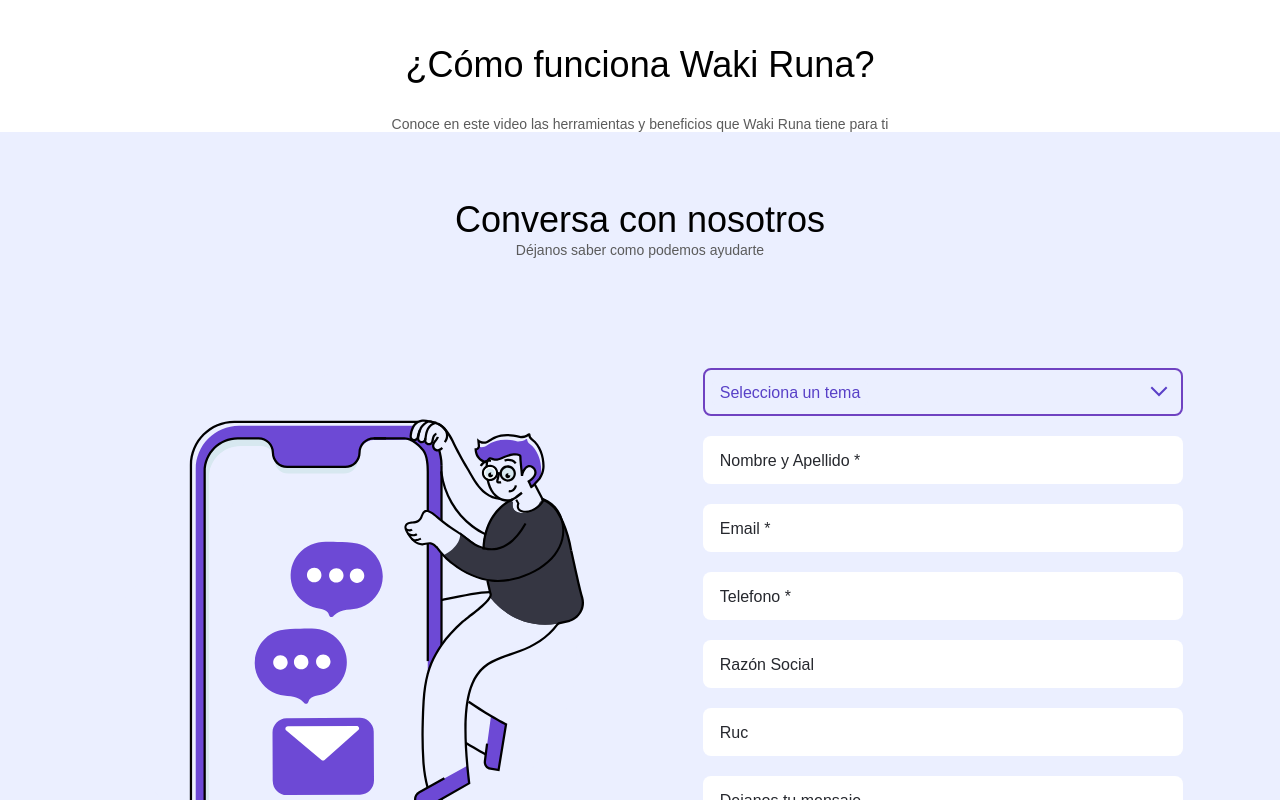
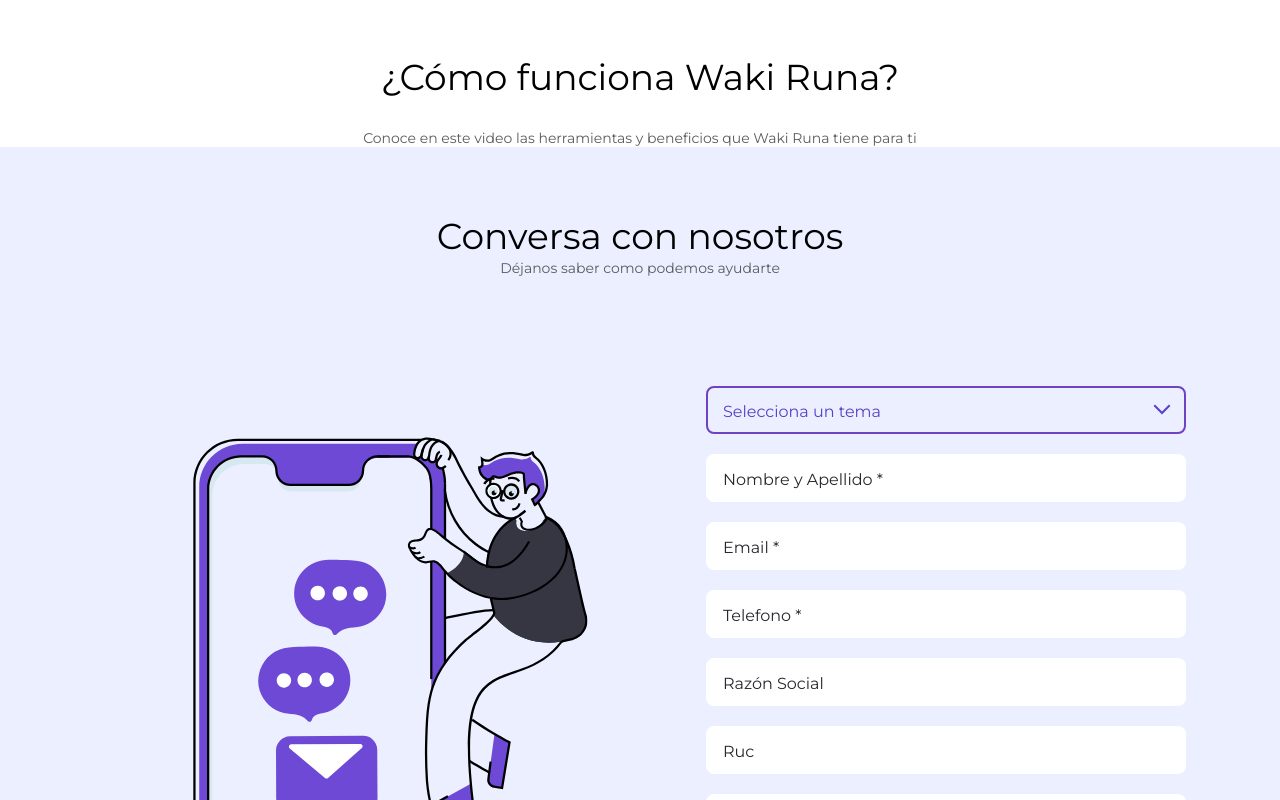
Before and after one commit to codeswift-services/web-waky-runa, a Next.js app: page / in a window 1280 px wide. Shown: the part 1360-2160 px from the top of the page. Built offline with nearby package versions, Linux system fonts and the light colour scheme.

Commit message:
feat(assets): add monteserrat font

```diff
--- a/app/components/button/button.module.css
+++ b/app/components/button/button.module.css
@@ -44,7 +44,7 @@
 
 .ripples {
 	position: absolute;
-	background: rgba(176, 175, 175, 0.69);
+	background: rgba(255, 253, 253, 0.69);
 	border-radius: 50%;
 	transform: scale(0);
 	animation: ripple-animate 1s ease-out;
--- a/app/layout.js
+++ b/app/layout.js
@@ -1,14 +1,20 @@
+import { Montserrat } from 'next/font/google'
 import './global.css'
 
+const interMontserrat = Montserrat({
+	subsets: ['latin'],
+	variable: '--font-montserrat'
+})
+
 export const metadata = {
-	title: 'Next.js',
-	description: 'Generated by Next.js'
+	title: 'WakyRuna',
+	description: 'WakyRuna'
 }
 
 export default function RootLayout({ children }) {
 	return (
 		<html lang="en">
-			<body>{children}</body>
+			<body className={interMontserrat.variable}>{children}</body>
 		</html>
 	)
 }
--- a/app/page.jsx
+++ b/app/page.jsx
@@ -81,7 +81,7 @@
 					<h4 className={styles.title}>Conversa con nosotros</h4>
 					<span className={styles.subtitle}>Déjanos saber como podemos ayudarte</span>
 					<div className={styles.contact_section_info}>
-						<Image priority src={icPhone} alt="" />
+						<Image priority className={styles.contact_section_info_img} src={icPhone} alt="" />
 						<form className={styles.contact_form}>
 							<SelectSimple value={value} onChange={setValue} />
 							<TextField variant="ghost" label="Nombre y Apellido *" />
--- a/app/page.module.css
+++ b/app/page.module.css
@@ -124,9 +124,16 @@
 /* contact section  */
 
 .background_contact_section {
+	padding-left: 2rem;
+	padding-right: 2rem;
 	background-color: #ebefff;
 	padding-top: 67px;
 	padding-bottom: 93px;
+}
+
+.contact_section_info_img {
+	width: 100%;
+	max-width: 500px;
 }
 
 .contact_section {
@@ -141,6 +148,12 @@
 	align-items: center;
 	justify-content: space-around;
 	align-items: flex-start;
+}
+
+@media screen and (max-width: 1000px) {
+	.contact_section_info {
+		margin-top: 20px;
+	}
 }
 
 /* contact form */
```
